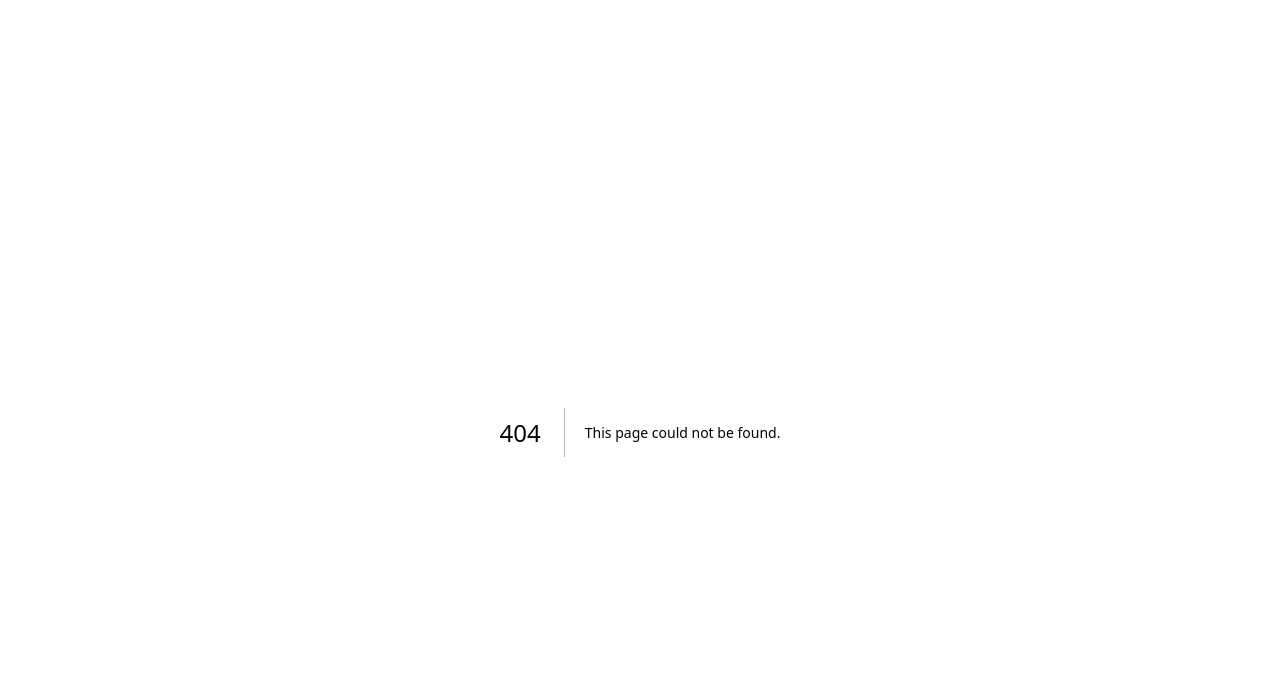
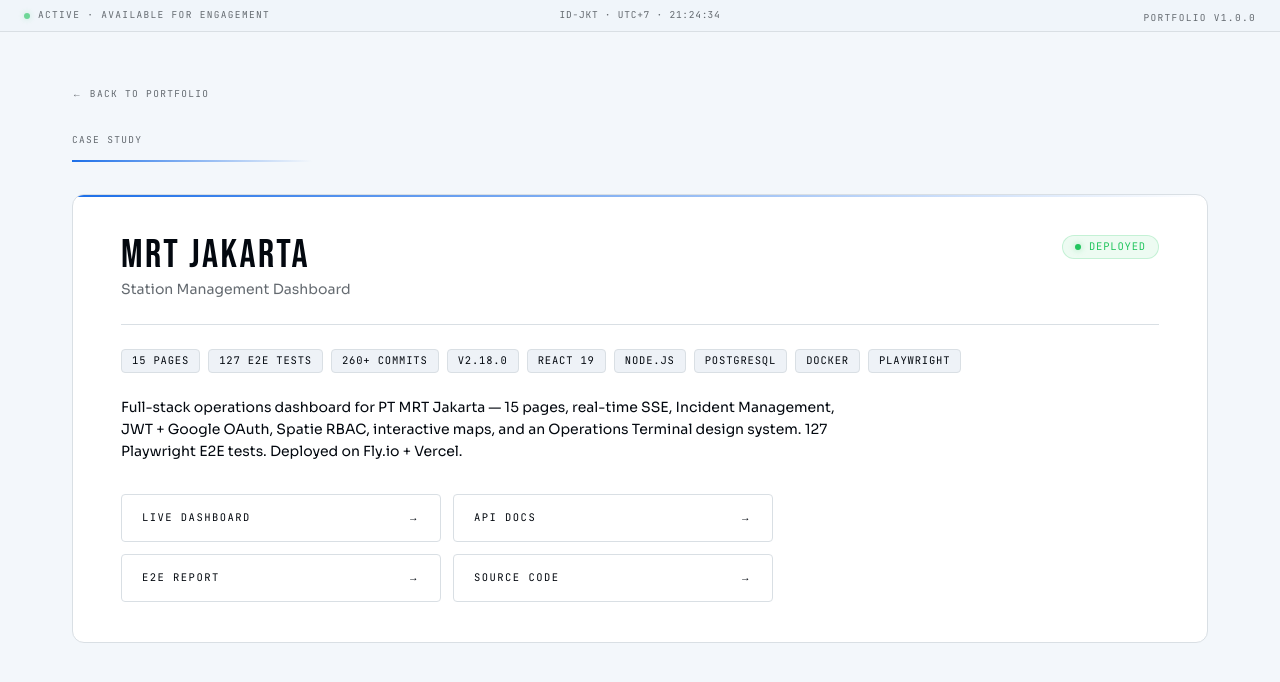
Before and after one commit to didapatria/portfolio, a Next.js app: page /mrt in a window 1280 px wide. Before the commit this address had no page. Shown: the top 682 px of the page. Built offline with nearby package versions, Linux system fonts and the light colour scheme.

Commit message:
feat(page): assemble home page with all 6 sections, wire SystemBanner, add /mrt case study route

```diff
--- a/src/app/layout.tsx
+++ b/src/app/layout.tsx
@@ -1,5 +1,6 @@
 import type { Metadata } from 'next';
 import { Bebas_Neue, JetBrains_Mono, Sora } from 'next/font/google';
+import { SystemBanner } from '@/components/SystemBanner';
 import './globals.css';
 
 const bebasNeue = Bebas_Neue({
@@ -53,7 +54,10 @@
       lang="en"
       className={`${bebasNeue.variable} ${jetBrainsMono.variable} ${sora.variable}`}
     >
-      <body>{children}</body>
+      <body>
+        <SystemBanner />
+        {children}
+      </body>
     </html>
   );
 }
--- /dev/null
+++ b/src/app/mrt/page.tsx
@@ -0,0 +1,181 @@
+'use client';
+
+import Link from 'next/link';
+import { MonoChip } from '@/components/MonoChip';
+import { OpsCard } from '@/components/OpsCard';
+import { SectionLabel } from '@/components/SectionLabel';
+
+const CHIPS = [
+  '15 PAGES', '127 E2E TESTS', '260+ COMMITS', 'v2.18.0',
+  'REACT 19', 'NODE.JS', 'POSTGRESQL', 'DOCKER', 'PLAYWRIGHT',
+];
+
+const LINKS = [
+  { label: 'LIVE DASHBOARD', href: 'https://mrt-station-dashboard.vercel.app' },
+  { label: 'API DOCS',       href: 'https://mrt-station-backend.fly.dev/api/docs' },
+  { label: 'E2E REPORT',     href: 'https://didapatria.github.io/mrt-station-dashboard' },
+  { label: 'SOURCE CODE',    href: 'https://github.com/didapatria/mrt-station-dashboard' },
+];
+
+export default function MRTCaseStudy() {
+  return (
+    <main style={{ maxWidth: 1200, margin: '0 auto', padding: '48px 32px 128px' }}>
+      <Link
+        href="/"
+        className="t-mono-xs"
+        style={{
+          color: 'var(--fg-2)',
+          display: 'inline-block',
+          marginBottom: 32,
+          transition: 'color var(--dur-fast) ease',
+        }}
+      >
+        ← BACK TO PORTFOLIO
+      </Link>
+
+      <SectionLabel>CASE STUDY</SectionLabel>
+
+      <OpsCard style={{ marginBottom: 32 }}>
+        <div style={{ padding: '40px 48px' }}>
+          {/* header */}
+          <div
+            style={{
+              display: 'flex',
+              justifyContent: 'space-between',
+              alignItems: 'flex-start',
+              gap: 24,
+              flexWrap: 'wrap',
+              marginBottom: 24,
+            }}
+          >
+            <div>
+              <h1
+                className="t-display-md"
+                style={{ color: 'var(--fg-1)', margin: 0 }}
+              >
+                MRT JAKARTA
+              </h1>
+              <p
+                className="t-body"
+                style={{ color: 'var(--fg-2)', margin: '4px 0 0' }}
+              >
+                Station Management Dashboard
+              </p>
+            </div>
+            <span
+              style={{
+                display: 'inline-flex',
+                alignItems: 'center',
+                gap: 8,
+                height: 24,
+                padding: '0 12px',
+                background: 'rgba(34,197,94,0.08)',
+                border: '1px solid rgba(34,197,94,0.2)',
+                borderRadius: 'var(--radius-pill)',
+                flexShrink: 0,
+              }}
+            >
+              <span
+                style={{
+                  width: 6,
+                  height: 6,
+                  borderRadius: '50%',
+                  background: 'var(--status-active)',
+                  boxShadow: '0 0 6px var(--status-active-glow)',
+                }}
+              />
+              <span
+                className="t-mono-label"
+                style={{ color: 'var(--status-active)' }}
+              >
+                DEPLOYED
+              </span>
+            </span>
+          </div>
+
+          <div style={{ height: 1, background: 'var(--border)', marginBottom: 24 }} />
+
+          {/* chips */}
+          <div
+            style={{ display: 'flex', flexWrap: 'wrap', gap: 8, marginBottom: 24 }}
+          >
+            {CHIPS.map((c) => (
+              <MonoChip key={c}>{c}</MonoChip>
+            ))}
+          </div>
+
+          {/* description */}
+          <p
+            className="t-body"
+            style={{
+              color: 'var(--fg-1)',
+              maxWidth: 720,
+              lineHeight: 1.55,
+              marginBottom: 32,
+            }}
+          >
+            Full-stack operations dashboard for PT MRT Jakarta — 15 pages,
+            real-time SSE, Incident Management, JWT + Google OAuth, Spatie RBAC,
+            interactive maps, and an Operations Terminal design system. 127
+            Playwright E2E tests. Deployed on Fly.io + Vercel.
+          </p>
+
+          {/* entry buttons */}
+          <div
+            className="entry-buttons"
+            style={{
+              display: 'grid',
+              gridTemplateColumns: 'repeat(2, minmax(0, 320px))',
+              gap: 12,
+            }}
+          >
+            {LINKS.map(({ label, href }) => (
+              <a
+                key={label}
+                href={href}
+                target="_blank"
+                rel="noopener noreferrer"
+                className="t-mono-label"
+                style={{
+                  display: 'flex',
+                  justifyContent: 'space-between',
+                  alignItems: 'center',
+                  height: 48,
+                  padding: '0 20px',
+                  background: 'transparent',
+                  border: '1px solid var(--border)',
+                  borderRadius: 'var(--radius-sm)',
+                  color: 'var(--fg-1)',
+                  letterSpacing: '0.14em',
+                  transition:
+                    'background-color 150ms ease, border-color 150ms ease, color 150ms ease',
+                }}
+                onMouseEnter={(e) => {
+                  const el = e.currentTarget as HTMLAnchorElement;
+                  el.style.background = 'var(--primary-tint)';
+                  el.style.borderColor = 'rgba(59,130,246,0.3)';
+                  el.style.color = 'var(--primary)';
+                }}
+                onMouseLeave={(e) => {
+                  const el = e.currentTarget as HTMLAnchorElement;
+                  el.style.background = 'transparent';
+                  el.style.borderColor = 'var(--border)';
+                  el.style.color = 'var(--fg-1)';
+                }}
+              >
+                <span>{label}</span>
+                <span>→</span>
+              </a>
+            ))}
+          </div>
+        </div>
+      </OpsCard>
+
+      <style>{`
+        @media (max-width: 767px) {
+          .entry-buttons { grid-template-columns: 1fr !important; }
+        }
+      `}</style>
+    </main>
+  );
+}
--- a/src/app/page.tsx
+++ b/src/app/page.tsx
@@ -1,3 +1,19 @@
+import { HeroSection } from '@/components/sections/HeroSection';
+import { CurrentDeploymentSection } from '@/components/sections/CurrentDeploymentSection';
+import { DeploymentLogSection } from '@/components/sections/DeploymentLogSection';
+import { CapabilityMatrixSection } from '@/components/sections/CapabilityMatrixSection';
+import { TransmissionSection } from '@/components/sections/TransmissionSection';
+import { FooterSection } from '@/components/sections/FooterSection';
+
 export default function Home() {
-  return <main>Portfolio</main>;
+  return (
+    <main>
+      <HeroSection />
+      <CurrentDeploymentSection />
+      <DeploymentLogSection />
+      <CapabilityMatrixSection />
+      <TransmissionSection />
+      <FooterSection />
+    </main>
+  );
 }
```
